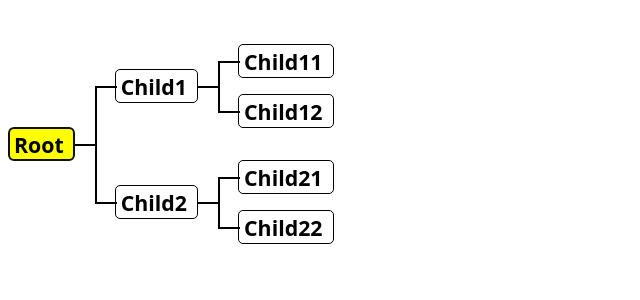
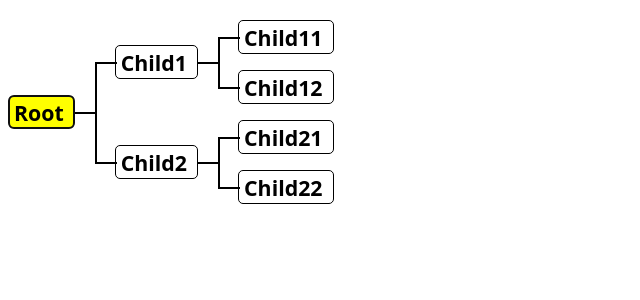
Before and after one commit to Tomitomi1021/LogicTree, a Nuxt app: page / in a window 1280 px wide. Shown: the top 300 px of the page, without its empty margins (0-640 px from the left). Built offline with nearby package versions, Linux system fonts and the light colour scheme.

Commit message:
子ノードが多くなると，無駄にpaddingが多くなるのを修正

```diff
--- a/components/TreeNode.vue
+++ b/components/TreeNode.vue
@@ -1,6 +1,5 @@
 <template>
   <div class="tree-node">
-    <div class="padding"></div>
     <div class="flex">
 
       <div v-if="node.parent!==null" class="lines">
@@ -31,11 +30,12 @@
         <TreeNode
           ref="childrenComponents"
           v-for="(childNode,index) in node.children.slice(0,node.children.length)"
-          :nodeId="childNode" />
+          :nodeId="childNode"
+          :paddingRequired="index<(node.children.length-1)" />
       </div>
 
     </div>
-    <div class="padding"></div>
+    <div v-if="paddingRequired" class="padding"></div>
   </div>
 </template>
 
@@ -49,6 +49,10 @@ export default {
     nodeId: {
       type: String,
       required: true,
+    },
+    paddingRequired: {
+      type: Boolean,
+      required: false,
     }
   },
   data(){
@@ -169,7 +173,7 @@ export default {
 
 <style scoped>
 .padding{
-  height:0.5em;
+  height:1em;
 }
 
 .flex{
```
